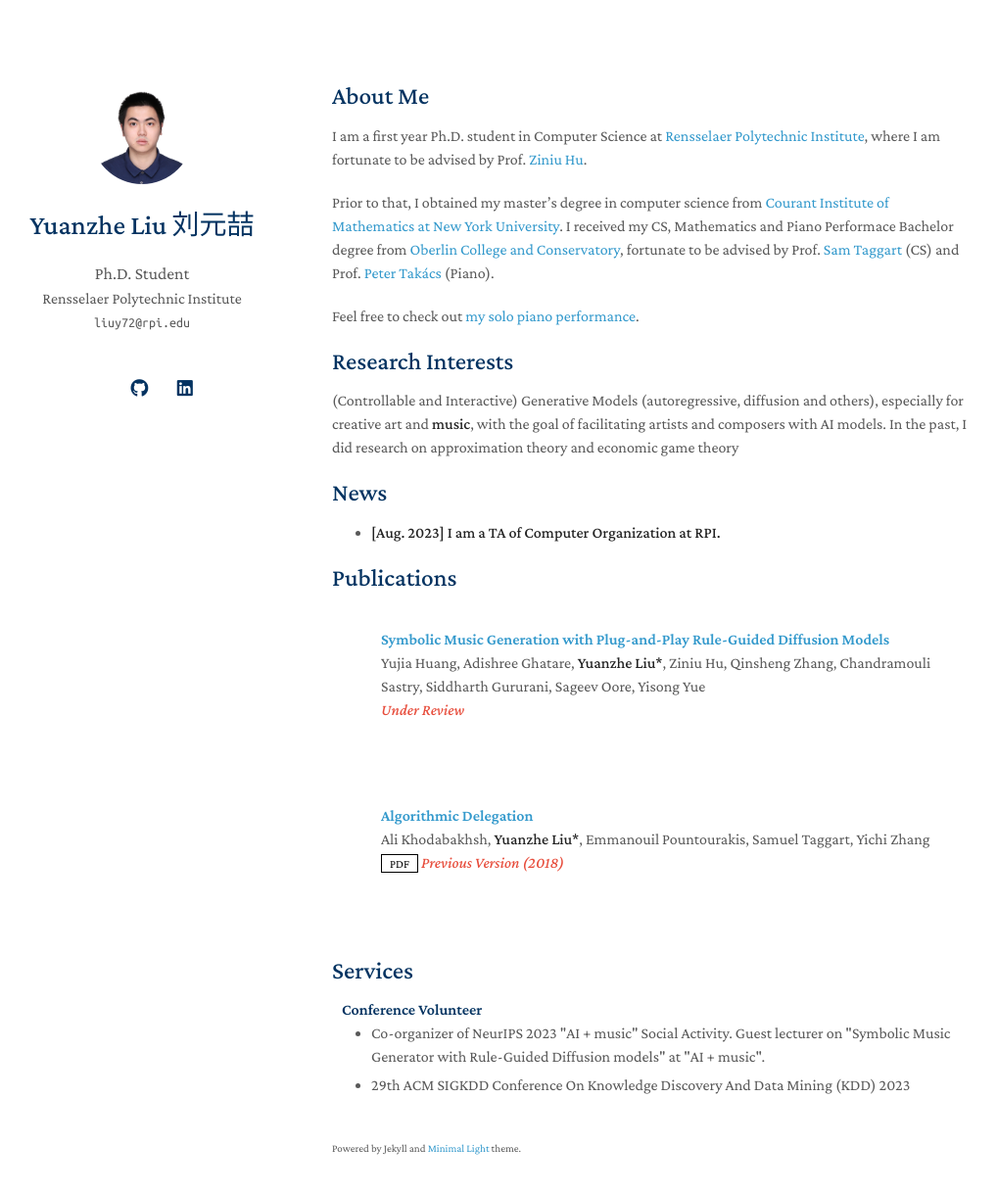
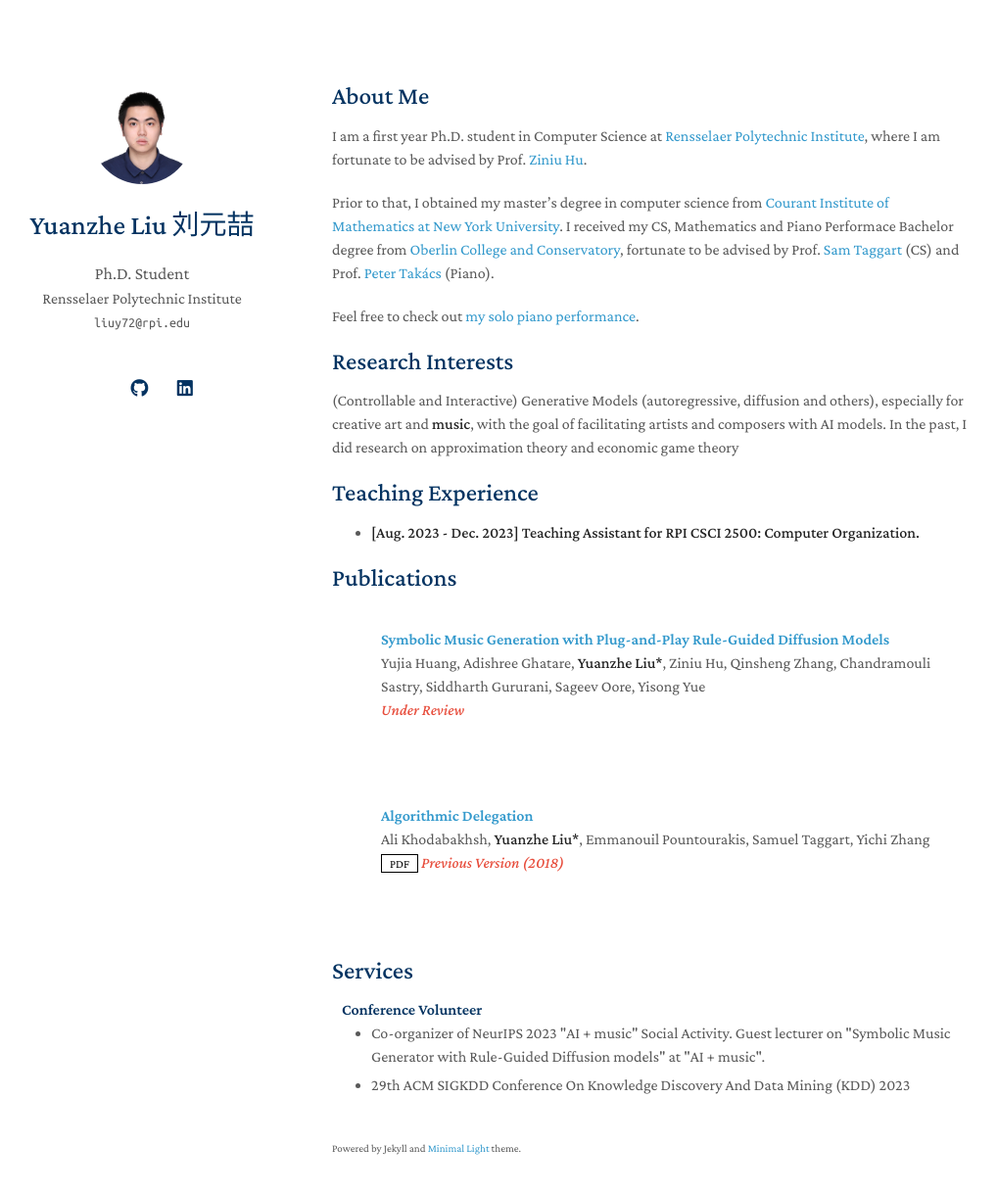
Before and after one commit to ggflow123/ggflow123.github.io, a Jekyll site: the page built from index.md, in a window 1280 px wide and 1253 px high. Shown: the top 1218 px of the window at 98% size, without its empty margins (131-1149 px from the left). Built offline with Jekyll 4.4.1, drawn with Linux system fonts in a browser that asks for light colours; nearby versions of some CDN libraries; a style sheet for code colours, icons or effects is not loaded.

Commit message:
index.md

```diff
--- a/index.md
+++ b/index.md
@@ -16,13 +16,12 @@ Feel free to check out [my solo piano performance](https://www.youtube.com/watch
 (Controllable and Interactive) Generative Models (autoregressive, diffusion and others), especially for creative art and **music**, with the goal of facilitating artists and composers with AI models.
 In the past, I did research on approximation theory and economic game theory
 
-## News
+## Teaching Experience
 
-- **[Aug. 2023] I am a TA of Computer Organization at RPI.**
+- **[Aug. 2023 - Dec. 2023] Teaching Assistant for RPI CSCI 2500: Computer Organization.**
 
 {% include_relative _includes/publications.md %}
 
 {% include_relative _includes/services.md %}
 
-
 <h2 id="contact"></h2>
```
